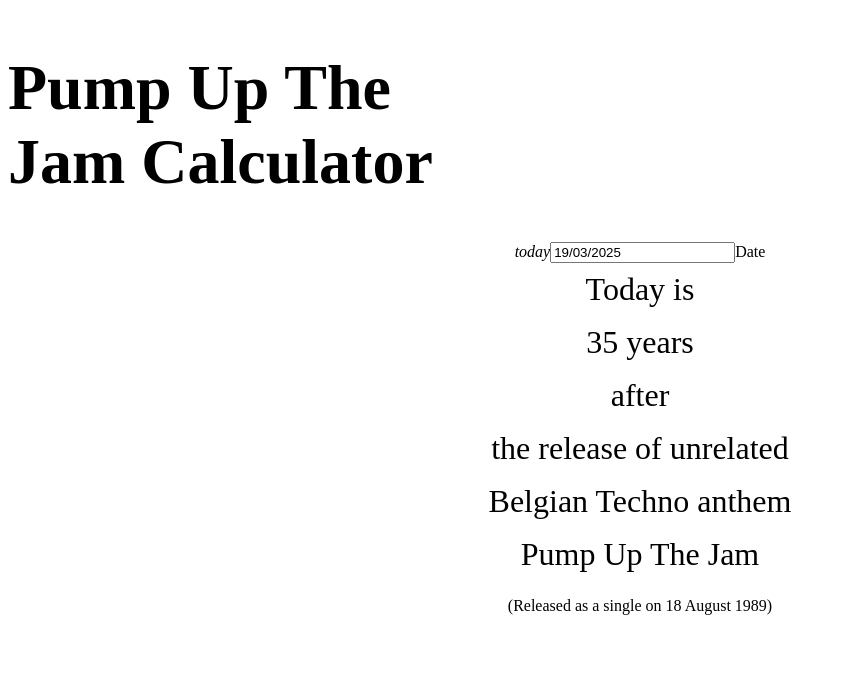
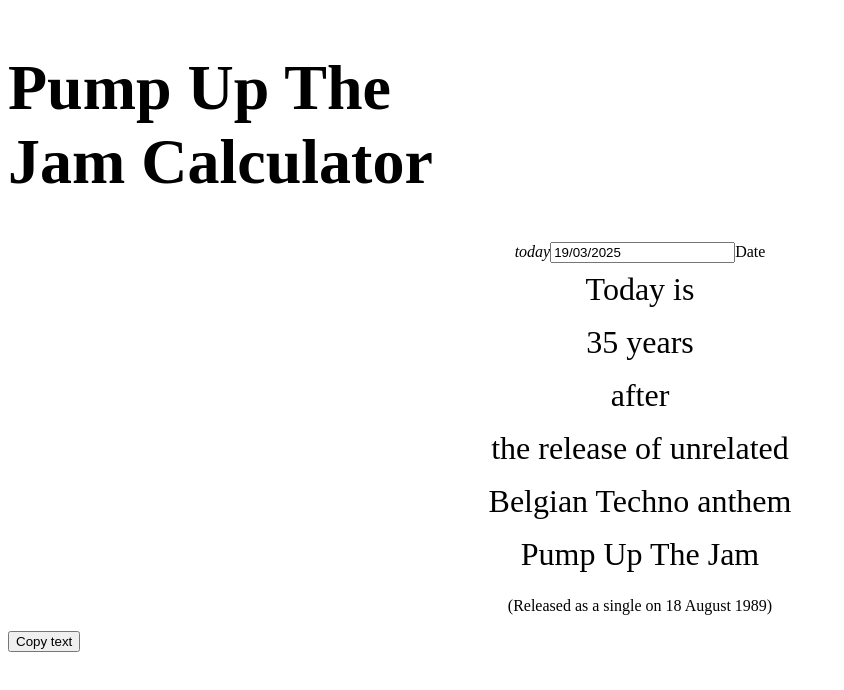
Before and after one commit to Khoding/pump-up-the-jam-calculator, a Vue app: page / in a window 1280 px wide. Shown: the top 690 px of the page, without its empty margins (0-844 px from the left). Built offline with nearby package versions, Linux system fonts and the light colour scheme.

Commit message:
Copy button

```diff
--- a/src/components/Calculator.vue
+++ b/src/components/Calculator.vue
@@ -3,7 +3,6 @@
     <DatePicker v-model="selectedDate" />
 
     <p class="countdown-units" v-if="isToday(userDate)">Today is</p>
-    <p class="countdown-units" v-else-if="isExtremeDuration">The chosen date is</p>
     <p class="countdown-units" v-else>The chosen date is</p>
     <p class="countdown-units bold primary">{{ formatTimeDifference(timeDifferenceMs) }}</p>
     <p
@@ -18,6 +17,8 @@
     <p class="countdown-units bold">Pump Up The Jam</p>
     <p class="small-text">(Released as a single on 18 August 1989)</p>
   </section>
+
+  <button @click="copyText">Copy text</button>
 </template>
 
 <script setup>
@@ -81,14 +82,6 @@ const isToday = date => {
 
 const timeDifferenceMs = computed(() => {
   return userDate.value.timestamp - pumpUpTheJamTimestamp
-})
-
-// Helper computed property to determine if we're dealing with an extreme timeline
-const isExtremeDuration = computed(() => {
-  if (userDate.value.isExtended) {
-    return Math.abs(userDate.value.yearDifference) > 1000
-  }
-  return Math.abs(timeDifferenceMs.value) > 1000 * 365.25 * 24 * 60 * 60 * 1000
 })
 
 const formatTimeDifference = ms => {
@@ -160,6 +153,13 @@ const formatTimeDifference = ms => {
     return `${seconds} ${seconds === 1 ? 'second' : 'seconds'}`
   }
 }
+
+const copyText = () => {
+  const textToCopy = `${isToday(userDate.value) ? 'Today is' : 'The chosen date is'} ${formatTimeDifference(timeDifferenceMs.value)} ${isToday(userDate.value) || (!isToday(userDate.value) && timeDifferenceMs.value > 0) ? 'after' : 'before'} the release of unrelated Belgian Techno anthem "Pump Up The Jam" (Released as a single on 18 August 1989)`
+  navigator.clipboard.writeText(textToCopy).then(() => {
+    alert('Text copied to clipboard!')
+  })
+}
 </script>
 
 <style scoped>
```
